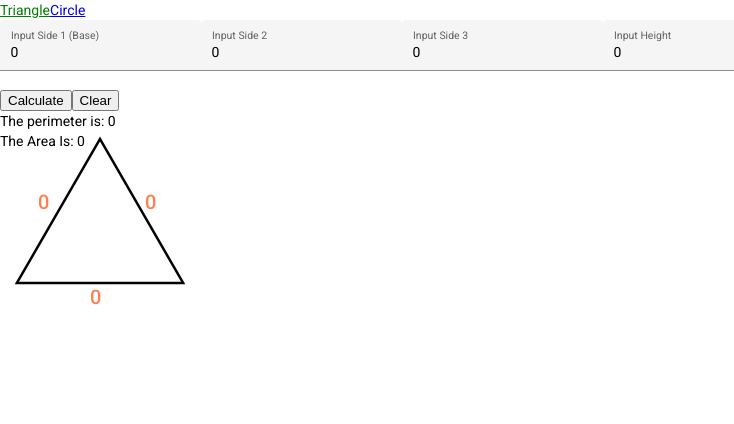
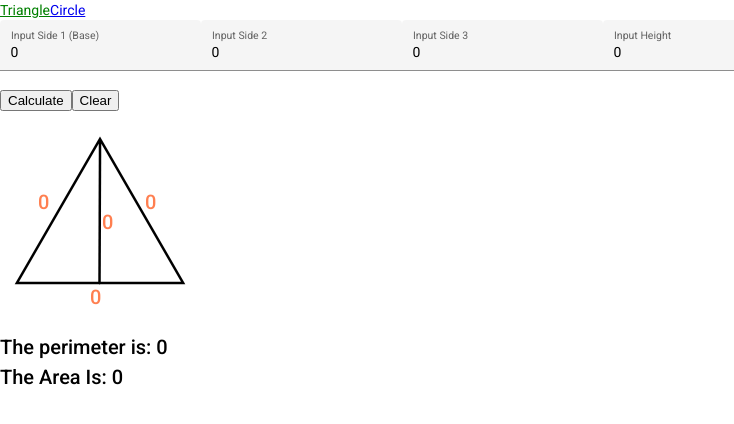
Before and after one commit to Kevinstamenkovski/calculators, an Angular app: page /triangle in a window 1280 px wide. Both pictures are taken after a click on the button "Calculate". Shown: the top 424 px of the page, without its empty margins (0-734 px from the left). Built offline with nearby package versions, Linux system fonts and the light colour scheme.

Commit message:
triangle

```diff
--- a/src/app/math/triangle-calculator/triangle-calculator.component.html
+++ b/src/app/math/triangle-calculator/triangle-calculator.component.html
@@ -30,7 +30,9 @@
   <h2>{{BaseFormControl.value}}</h2>
   <h2>{{SecondSideFormControl.value}}</h2>
   <h2>{{ThirdSideFormControl.value}}</h2>
+  <h2>{{HeightFormControl.value}}</h2>
   <img height="200px" src="../../../assets/triangle.jpg" alt="triangle">
-  The perimeter is: {{perimeter}} <br>
-  The Area Is: {{area}}
+
+    <h2 style="margin-top: 220px">The perimeter is: {{perimeter}}</h2> <br>
+    <h2 style="margin-top: 230px">The Area Is: {{area}}</h2>
 </div>
--- a/src/app/math/triangle-calculator/triangle-calculator.component.scss
+++ b/src/app/math/triangle-calculator/triangle-calculator.component.scss
@@ -18,4 +18,9 @@
     color: coral;
     margin: 75px 0 0 145px;
   }
+  *:nth-child(4){
+    z-index: 1;
+    color: coral;
+    margin: 95px 0 0 102px;
+  }
 }
```
Also changed, not shown: src/assets/triangle.jpg.
